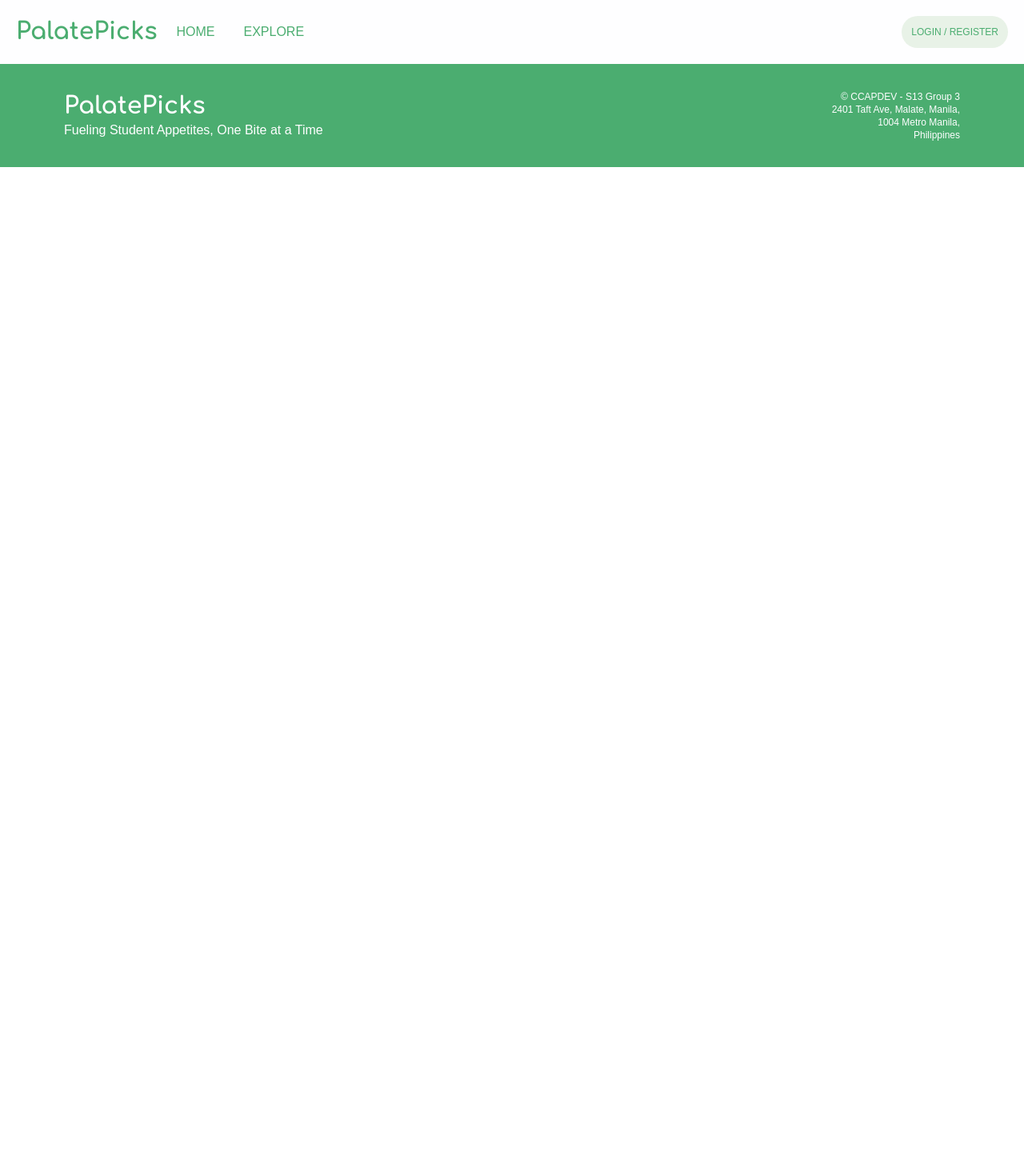
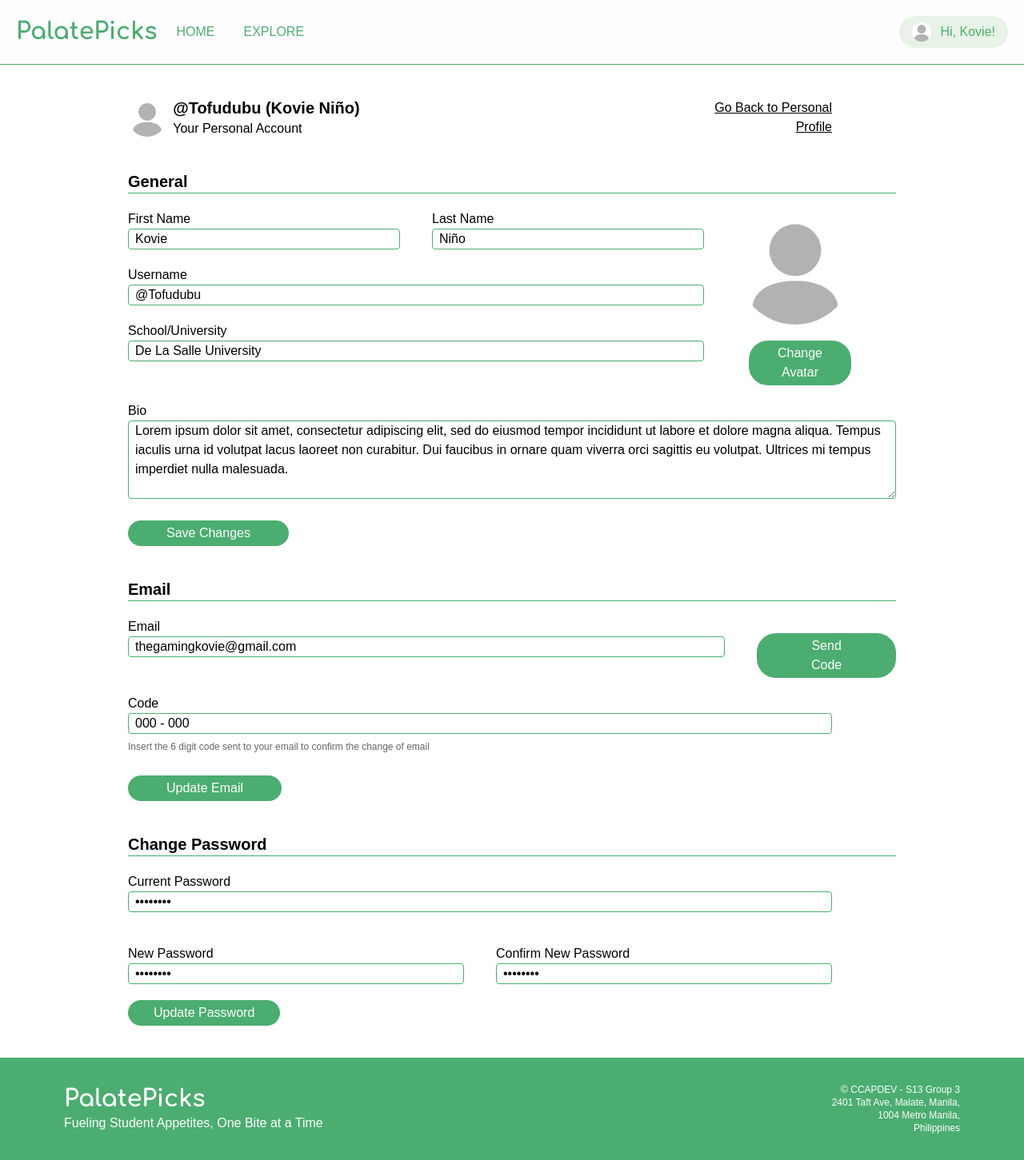
Before and after one commit to thekovie/PalatePicks, a Vue app: page /profile/settings in a window 1280 px wide. Shown: the whole page at 80% size. Before the commit the page ends 800 px from the top, so only its background shows below. Built offline with nearby package versions, Linux system fonts and the light colour scheme; a web font is replaced by a local one.

Commit message:
Add Profile Settings

```diff
--- a/src/App.vue
+++ b/src/App.vue
@@ -7,7 +7,8 @@
         <router-link :to="{ name: 'Explore'}">Explore  </router-link>
       </div>
     </div>
-    <NavUser></NavUser>
+    <NavUser v-if="!isLoggedIn"/>
+    <NavUserProfile v-else="isLoggedIn"/>
   </div>
 
   <router-view />
@@ -28,10 +29,21 @@
 
 <script>
  import NavUser from './components/NavUser.vue'
+ import NavUserProfile from './components/NavUserProfile.vue'
 
   export default {
     components: {
-      NavUser
+      NavUser, NavUserProfile
+    },
+    data() {
+      return {
+        isLoggedIn: true,
+      }
+    },
+    methods: {
+      logout() {
+        this.isLoggedIn = false
+      }
     }
   }
 </script>
--- /dev/null
+++ b/src/components/NavUserProfile.vue
@@ -0,0 +1,74 @@
+<template>
+  <div class="nav-user-profile">
+    <button
+      :class="['center', 'bg-green_light', 'px-4', 'py-2', { 'rounded-3xl': !rounded, 'rounded-t-3xl': rounded }, 'flex', 'dropdown-button', { 'active': isDropdownOpen }]"
+      v-on:click="toggleDropdown"
+      ref="dropdownButton"
+    >
+      <img src="../assets/images/user.jpg" alt="Avatar" class="center w-6 h-6 rounded-full mr-3"/>
+      <span> Hi, Kovie!</span>
+    </button>
+    <div
+      class="bg-green_light px-3 rounded-b-2xl text-black dropdown-menu"
+      :class="{ 'show': isDropdownOpen }"
+      ref="dropdownMenu"
+    >
+      <router-link class="block text-sm px-2 py-2" to="/" @click="closeDropdown('click')">View Profile</router-link>
+      <router-link class="block text-sm px-2 py-2" :to="{ name:'ProfileSettings'}" @click="closeDropdown('click')">Edit Profile</router-link>
+      <router-link class="block text-sm px-2 py-2 text-red" to="/" @click="closeDropdown('click')">Logout</router-link>
+    </div>
+  </div>
+</template>
+
+<script>
+export default {
+  data() {
+    return {
+      isDropdownOpen: false,
+      rounded: false,
+    };
+  },
+  methods: {
+    toggleDropdown() {
+      this.rounded = !this.rounded;
+      this.isDropdownOpen = !this.isDropdownOpen;
+    },
+    closeDropdown(event) {
+      if (
+        !this.$refs.dropdownButton.contains(event.target) &&
+        !this.$refs.dropdownMenu.contains(event.target)
+      ) {
+        this.isDropdownOpen = false;
+        this.rounded = false;
+      }
+    },
+  },
+  mounted() {
+    document.addEventListener('click', this.closeDropdown);
+  },
+  beforeUnmount() {
+    document.removeEventListener('click', this.closeDropdown);
+  },
+};
+</script>
+
+<style scoped>
+.nav-user-profile {
+  position: relative;
+}
+.dropdown-menu {
+  position: absolute;
+  top: 100%;
+  right: 0;
+  display: none;
+}
+
+.dropdown-menu.show {
+  display: block;
+}
+
+.dropdown-button {
+  cursor: pointer;
+}
+
+</style>
--- a/src/views/profile/ProfileSettings.vue
+++ b/src/views/profile/ProfileSettings.vue
@@ -1,3 +1,159 @@
 <template>
+  <div class="Content-Section my-10 mx-40"> <!--Content Section-->
 
+    <div class="Profile-Section flex flex-row items-center"> <!--Profile Section-->
+
+      <div> <!--Avatar-->
+        <img src="../../assets/images/user.jpg" alt="Avatar" class="w-12 h-12 rounded-full me-3"/>
+      </div>
+
+      <div class="basis-3/4">  <!--User-->
+        <p class="font-bold text-xl">@Tofudubu (Kovie Niño)</p>
+        <p>Your Personal Account</p>
+      </div>
+
+      <div class="basis-1/4 text-right pe-20"> <!--Go back to personal profile-->
+        <p class="underline">Go Back to Personal Profile</p>
+      </div>
+
+    </div>
+
+    <!--General-->
+    <p class="General font-bold text-xl border-b border-green mt-10">General</p>
+
+    <div>
+      <div class="flex">
+        <div class="basis-3/4">
+          <div class="flex"> <!--Name-->
+            <div class="basis-1/2 mt-5 me-10">
+              <label>First Name<br></label>
+              <input type="text" v-model="firstName" class="border-green border rounded w-full px-2" @click="clickTextBox">
+            </div>
+            <div class="basis-1/2 mt-5">
+              <label>Last Name<br></label>
+              <input type="text" v-model="lastName" class="border-green border rounded w-full px-2" @click="clickTextBox">
+            </div>
+          </div>
+          <div class="mt-5"> <!--Username-->
+            <label>Username<br></label>
+            <input type="text" v-model="username" class="border-green border rounded w-full px-2" @click="clickTextBox">
+          </div>
+          <div class="mt-5"> <!--School-->
+            <label>School/University<br></label>
+            <input type="text" v-model="school" class="border-green border rounded w-full px-2" @click="clickTextBox">
+          </div>
+        </div>
+        <div class="flex flex-col place-items-center mt-5 basis-1/4"> <!--Avatar-->
+          <img src="../../assets/images/user.jpg" alt="Avatar" class="w-36 h-36 rounded-full me-3"/>
+          <button class="bg-green text-white px-7 mx-14 mt-5 py-1 rounded-3xl">Change Avatar</button>
+        </div>
+      </div>
+      <div class="mt-5"> <!--Bio-->
+        <label>Bio<br></label>
+        <textarea rows="4" v-model="bio" class="border-green border rounded w-full px-2" @click="clickTextBox"></textarea>
+      </div>
+      <button class="bg-green text-white px-12 mt-5 py-1 rounded-3xl" :disabled="isButtonDisabled" v-on:click="saveChanges">Save Changes</button>
+    </div>
+
+    <!--Email-->
+    <p class="font-bold text-xl border-b border-green mt-10">Email</p>
+
+    <div class="flex">
+      <div class="basis-4/5 mt-5">
+        <label>Email<br></label>
+        <input type="text" v-model="email" class="border-green border rounded w-full px-2" required @click="clickTextBox"  @input="handleInputChange" >
+      </div>
+
+      <div class="mt-10 ms-10 bg-green text-white px-12 rounded-3xl">
+        <button class="py-1 sendCode" :disabled="isButtonDisabled" v-on:click="codeSent"> Send Code</button>
+      </div>
+    </div>
+
+
+    <div>
+      <div class="mr-20 mt-5">
+        <label>Code<br></label>
+        <input :disabled="isDisabled" type="text" value="000 - 000" class="border-green border rounded w-full px-2" @click="clickTextBox"  @input="handleInputChange" >
+        <p class="opacity-60 text-xs my-2">Insert the 6 digit code sent to your email to confirm the change of email</p>
+      </div>
+
+      <button class="bg-green text-white px-12  mt-5 py-1 rounded-3xl" :disabled="isButtonDisabled" v-on:click="saveChanges">Update Email</button>
+    </div>
+
+    <!--Password-->
+    <p class="font-bold text-xl border-b border-green mt-10">Change Password</p>
+
+    <div>
+      <div class="mr-20 mt-5">
+        <label>Current Password<br></label>
+        <input type="password" v-model="password" class="border-green border rounded w-full px-2" required @click="clickTextBox"  @input="handleInputChange" >
+      </div>
+
+      <div class="mr-20 mt-5 flex">
+        <div class="basis-1/2 mt-5 me-10">
+          <label>New Password<br></label>
+          <input type="password" v-model="newPassword" class="border-green border rounded w-full px-2" required @click="clickTextBox"  @input="handleInputChange" >
+        </div>
+
+        <div class="basis-1/2 mt-5">
+          <label>Confirm New Password<br></label>
+          <input type="password" v-model="confirmNewPassword" class="border-green border rounded w-full px-2" required @click="clickTextBox"  @input="handleInputChange" >
+        </div>
+
+      </div>
+
+      <button class="bg-green text-white px-8 py-1 mt-5 rounded-3xl" :disabled="isButtonDisabled" v-on:click="saveChanges">Update Password</button>
+    </div>
+  </div>
 </template>
+
+<script>
+
+export default {
+  methods: {
+    saveChanges(){
+      alert('Your changes has been successfully saved!');
+    },
+    codeSent(){
+      alert('Code has been sent to your email!');
+    },
+    maskPasswordValue(password) {
+      return password.replace(/./g, '*');
+    },
+    maskPassword(event, property) {
+      this[property] = event.target.value;
+    },
+    handleInputChange(value) {
+      this.inputValue = value;
+    }
+  },
+  data() {
+    return {
+      inputValue: " ",
+      firstName: 'Kovie',
+      lastName: 'Niño',
+      username: '@Tofudubu',
+      school: 'De La Salle University',
+      email: 'thegamingkovie@gmail.com',
+      password: 'password',
+      newPassword: 'password',
+      confirmNewPassword: 'password',
+      bio: 'Lorem ipsum dolor sit amet, consectetur adipiscing elit, sed do eiusmod tempor incididunt ut labore et dolore magna aliqua. Tempus iaculis urna id volutpat lacus laoreet non curabitur. Dui faucibus in ornare quam viverra orci sagittis eu volutpat. Ultrices mi tempus imperdiet nulla malesuada.',
+    };
+  },
+  computed: {
+    isButtonDisabled() {
+      return !this.firstName || !this.lastName || !this.username || !this.school || !this.bio || !this.email || !this.password;
+    },
+  }
+}
+</script>
+
+<style scoped>
+input[type="text"],
+input[type="password"],
+textarea {
+  outline-color: green;
+}
+
+</style>
```
Also changed, not shown: src/assets/images/user.jpg (added).
